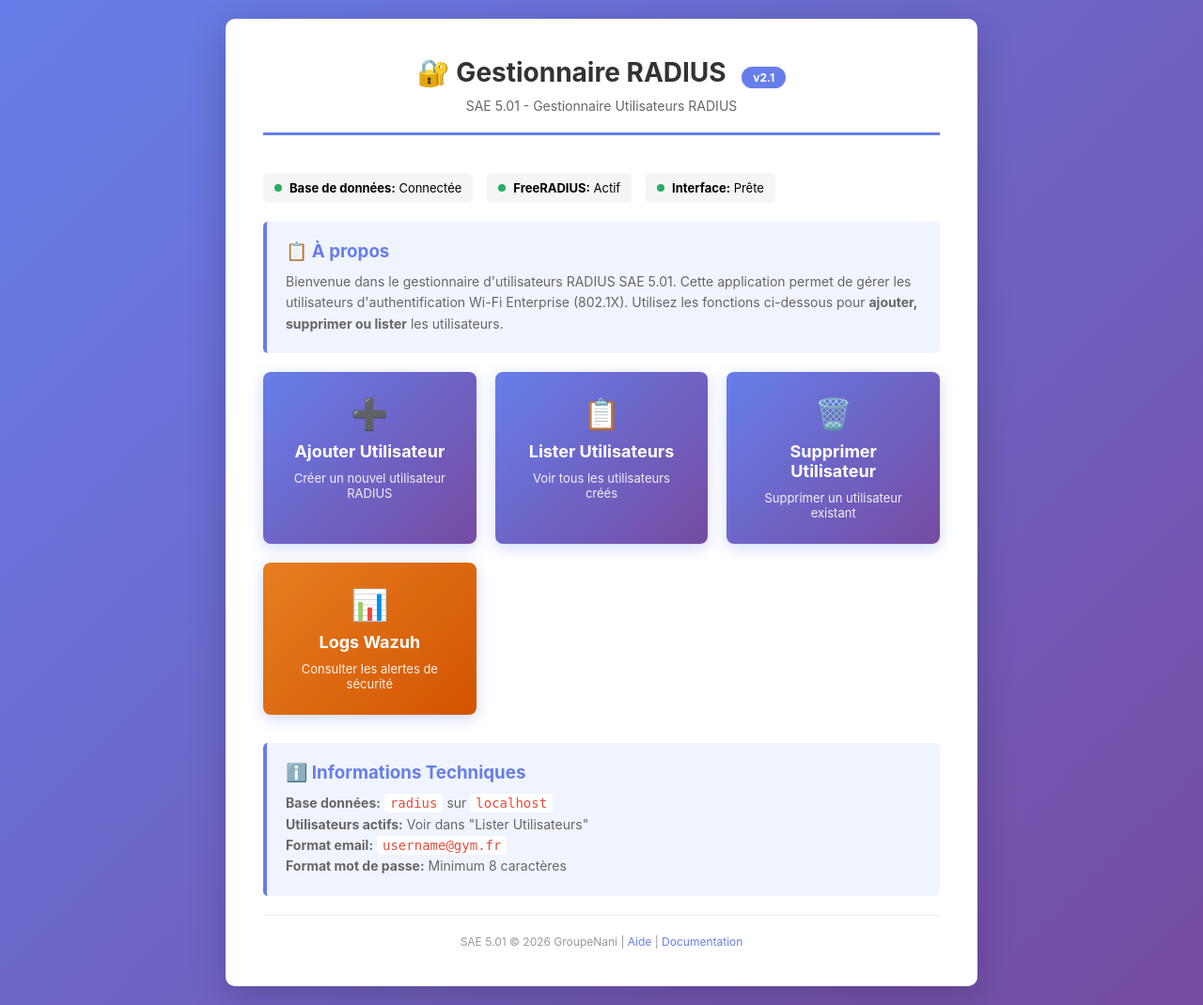
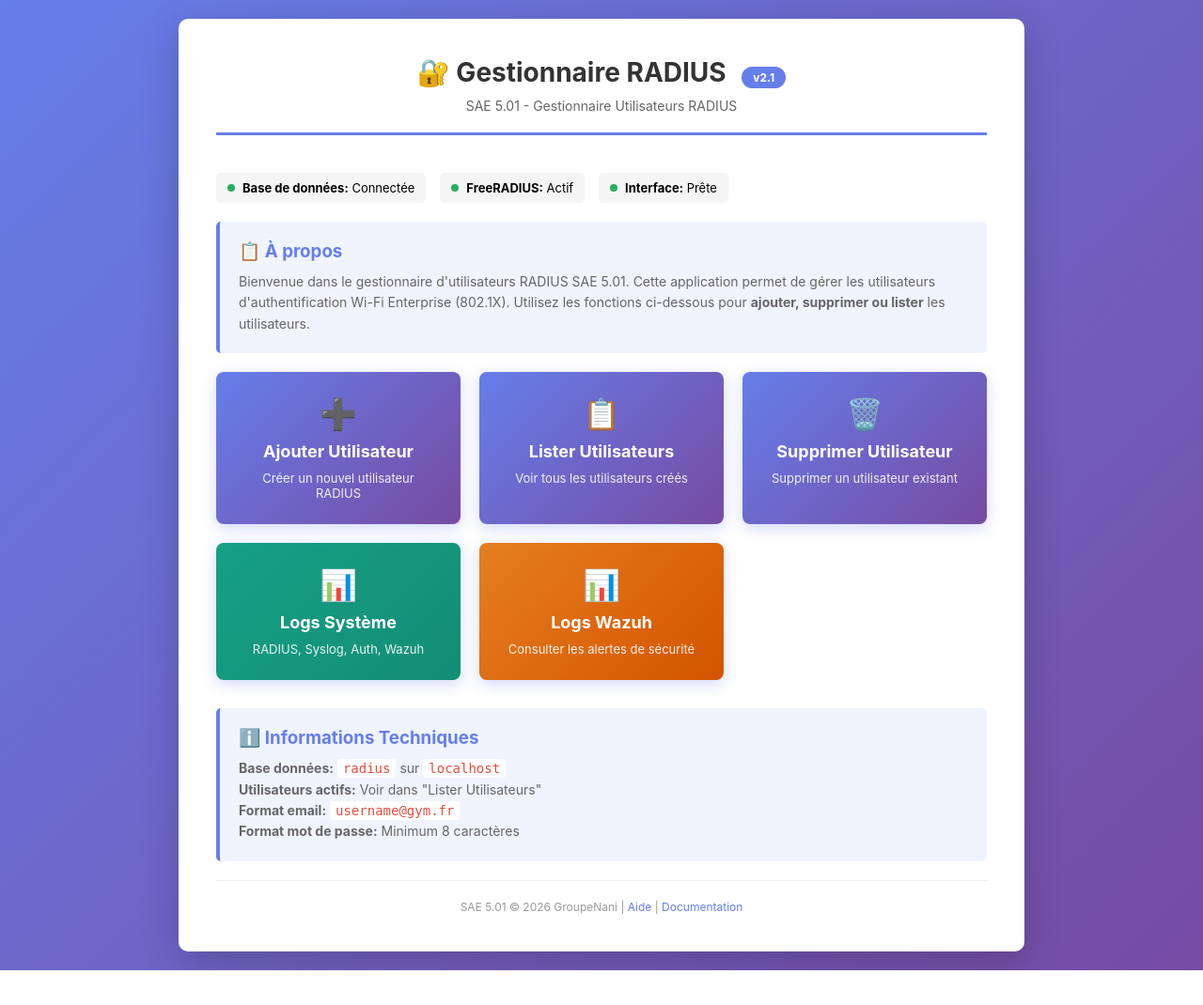
Before and after one commit to sfrayan/SAE501v2, a PHP site: page / in a window 1280 px wide. Shown: the whole page at 94% size. After the commit the page ends 1033 px from the top, so only its background shows below. Run offline with PHP 8.4, Linux system fonts and the light colour scheme.

Commit message:
Add view_logs.php menu item for system logs (RADIUS, Syslog, Auth, Wazuh)

```diff
--- a/php-admin/index.php
+++ b/php-admin/index.php
@@ -44,7 +44,7 @@ $page_title = 'Accueil';
             background: white;
             border-radius: 10px;
             box-shadow: 0 10px 40px rgba(0, 0, 0, 0.2);
-            max-width: 800px;
+            max-width: 900px;
             width: 100%;
             padding: 40px;
         }
@@ -103,6 +103,10 @@ $page_title = 'Accueil';
 
         .menu-item.wazuh {
             background: linear-gradient(135deg, #e67e22 0%, #d35400 100%);
+        }
+
+        .menu-item.logs {
+            background: linear-gradient(135deg, #16a085 0%, #138d75 100%);
         }
 
         .menu-item h3 {
@@ -254,6 +258,13 @@ $page_title = 'Accueil';
                 <p>Supprimer un utilisateur existant</p>
             </a>
 
+            <!-- Logs Système -->
+            <a href="view_logs.php" class="menu-item logs">
+                <div class="icon">📊</div>
+                <h3>Logs Système</h3>
+                <p>RADIUS, Syslog, Auth, Wazuh</p>
+            </a>
+
             <!-- Logs Wazuh -->
             <a href="wazuh_logs.php" class="menu-item wazuh">
                 <div class="icon">📊</div>
```
